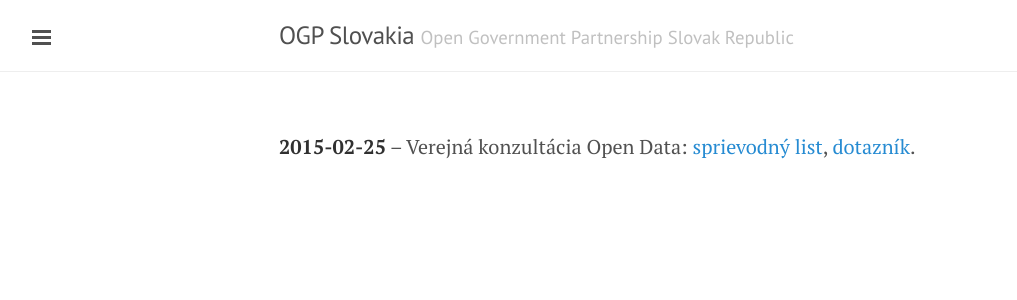
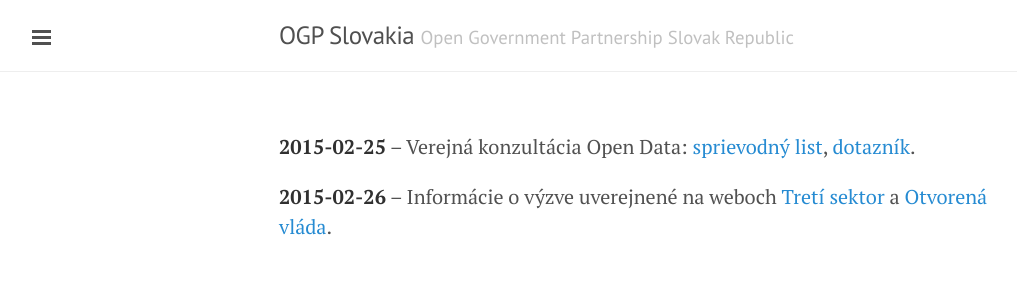
Before and after one commit to ogpslovakia/ogpslovakia.github.io, a Jekyll site: the page built from index.md, in a window 1280 px wide. Shown: the top 300 px of the page, without its empty margins (1-1018 px from the left). Built offline with Jekyll 4.4.1, drawn with Linux system fonts in a browser that asks for light colours; Markdown is read by kramdown in place of the engine named in the settings.

Commit message:
Add links to published news

```diff
--- a/index.md
+++ b/index.md
@@ -4,3 +4,5 @@ layout: default
 ---
 
 **2015-02-25** -- Verejná konzultácia Open Data: [sprievodný list](/temp/2015/opendata-konzultacia.html), [dotazník](http://bit.ly/konzultacia2015).
+
+**2015-02-26** -- Informácie o výzve uverejnené na weboch [Tretí sektor](http://www.tretisektor.gov.sk/vyzva-verejna-konzultacia-datasety-verejnej-spravy/) a [Otvorená vláda](http://www.otvorenavlada.gov.sk/vyzva-verejna-konzultacia-datasety-verejnej-spravy/).
```
